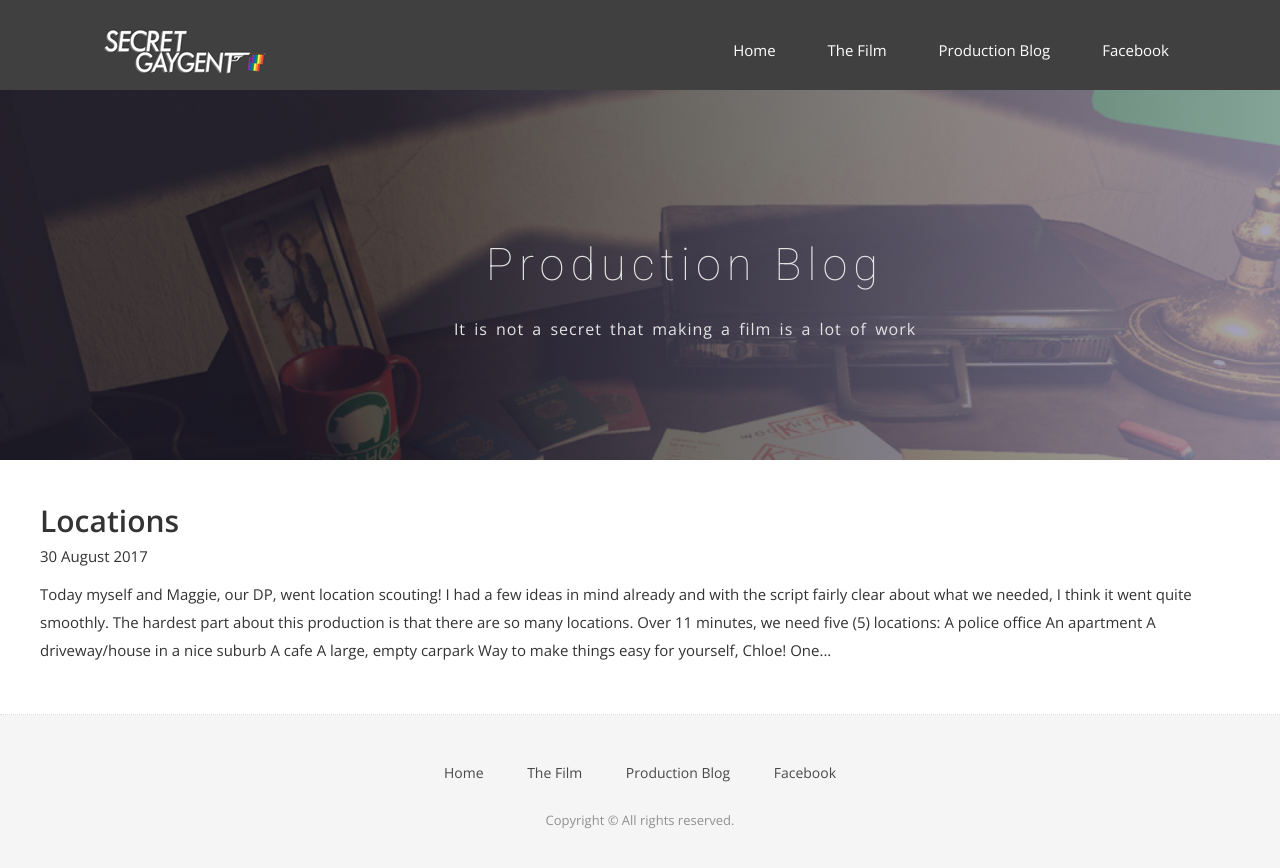
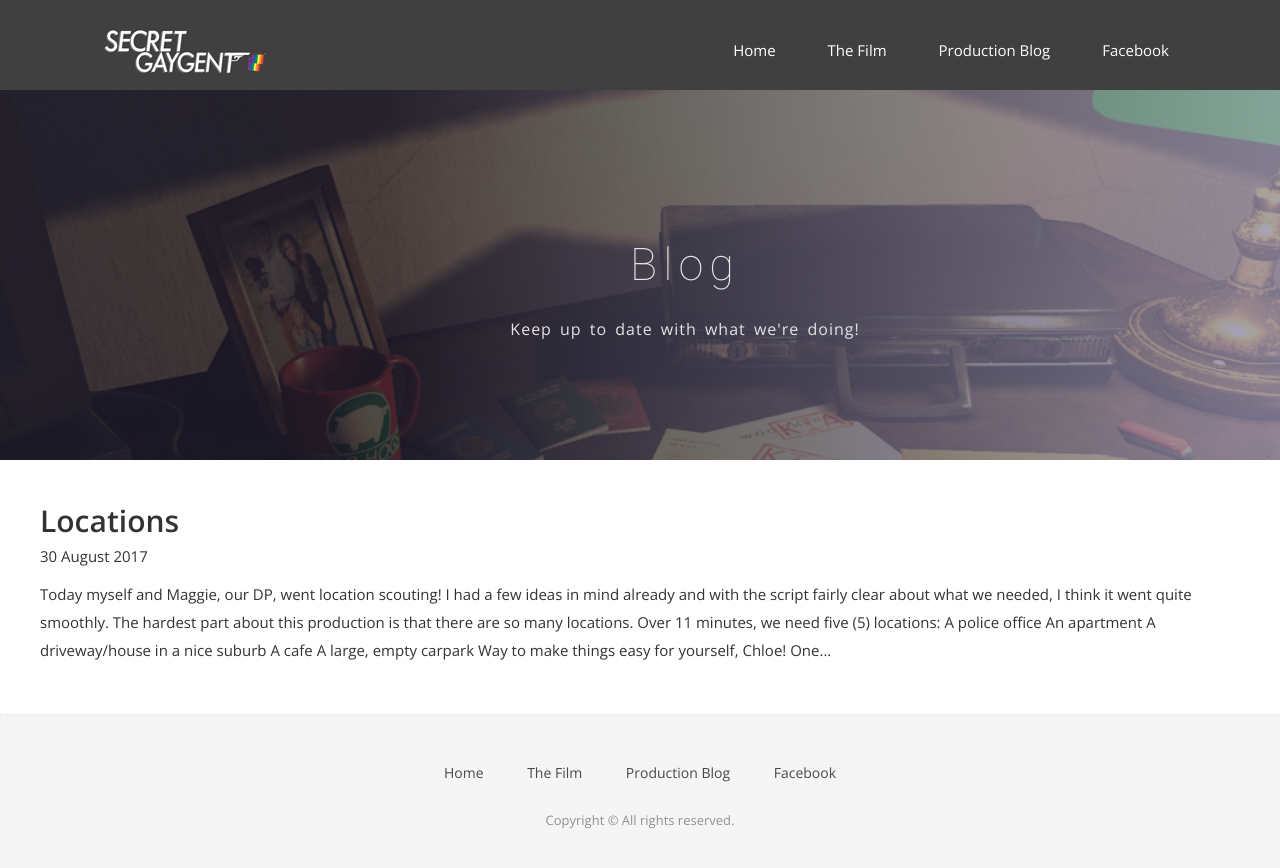
Before and after one commit to thewonglab/secret, a Jekyll site: the page built from blog.html, in a window 1280 px wide. Shown: the top 868 px of the page. Built offline with Jekyll 4.4.1, drawn with Linux system fonts in a browser that asks for light colours; nearby versions of some CDN libraries; some web fonts are replaced.

Commit message:
Update blog.html

```diff
--- a/blog.html
+++ b/blog.html
@@ -9,8 +9,8 @@ permalink: /blog/
     <div class="row">
       <div class="col-md-12">
         <div class="block">
-          <h1>Production Blog</h1>
-          <p>It is not a secret that making a film is a lot of work</p>
+          <h1>Blog</h1>
+          <p>Keep up to date with what we're doing!</p>
         </div>
       </div>
     </div>
```
